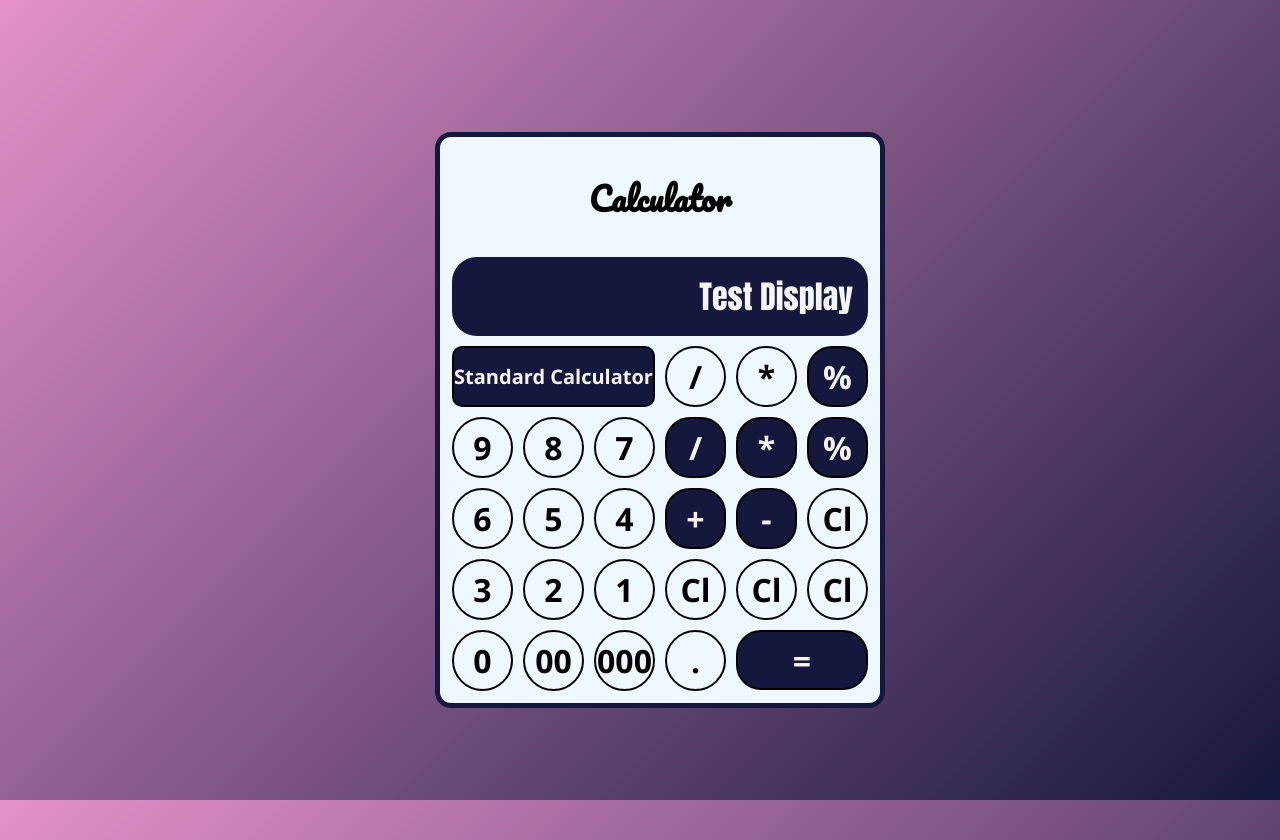
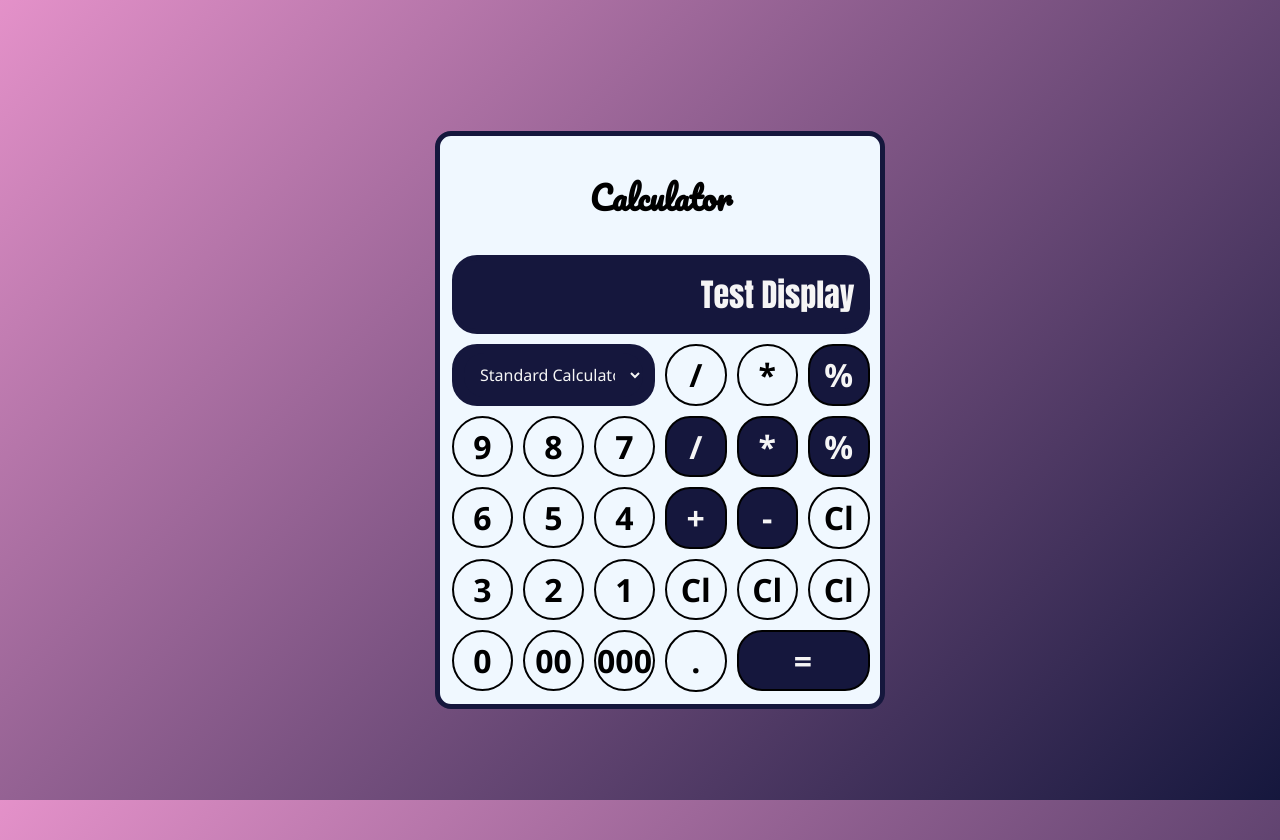
Before and after one commit to Tahirm9912/Calculator, a plain HTML site: page index.html in a window 1280 px wide. Shown: the top 840 px of the page. Drawn offline with Linux system fonts and the light colour scheme.

Commit message:
Finalized CSS

```diff
--- a/Resources/styles.css
+++ b/Resources/styles.css
@@ -1,6 +1,5 @@
 @import url('https://fonts.googleapis.com/css2?family=Pacifico&display=swap');
 
-/* Global reset and body styling */
 body {
   margin: 0;
   padding: 20px;
@@ -17,7 +16,7 @@ body {
 
 .root {
   background-color: aliceblue;
-  width: 450px;           /* default desktop width */
+  width: 450px;
   max-width: 95vw;
   padding: 12px;
   border: 5px solid #15173d;
@@ -25,9 +24,9 @@ body {
 
   display: grid;
   grid-template-columns: repeat(6, 1fr);
-  grid-auto-rows: minmax(60px, auto); /* make rows expand automatically */
-  gap: 10px;                        /* reduce gap to fit better */
-  box-sizing: border-box;            /* include padding and border in size */
+  grid-auto-rows: minmax(60px, auto);
+  gap: 10px;
+  box-sizing: border-box;
 }
 
 .display {
@@ -42,18 +41,17 @@ body {
   padding: 10px;
   font-size: 2em;
   font-family: Impact, Haettenschweiler, 'Arial Narrow Bold', sans-serif;
-  box-sizing: border-box; /* ensure padding included */
+  box-sizing: border-box;
 }
 
-/* Buttons */
 .btn_div {
   border: 2px solid black;
   border-radius: 50%;
   display: flex;
   justify-content: center;
   align-items: center;
-  min-height: 50px;          /* minimum size */
-  aspect-ratio: 1;            /* keeps square shape */
+  min-height: 50px;
+  aspect-ratio: 1;
   box-sizing: border-box;
   cursor: pointer;
 }
@@ -66,7 +64,6 @@ body {
   aspect-ratio: 2.2;
 }
 
-/* Heading */
 .main_heading {
   grid-column: span 6;
   display: flex;
@@ -78,17 +75,14 @@ body {
   font-size: 2em;
 }
 
-/* Display Area */
 
-
-/* Buttons */
 
 
 .btn_div:hover {
   transform: scale(1.1);
 }
 
-/* Special buttons */
+
 
 
 .btnplus, .btnminus, .btnmul, .btndiv, .btnper {
@@ -132,11 +126,46 @@ body {
 }
 
 
-.btnSelection{
-    grid-column: span 3;
-    aspect-ratio: 3.33;
-    border-radius: 10px;
-    background-color: #15173d;
-    color: whitesmoke;
-    font-size: 10px;
+
+
+.btnSelection {
+  grid-column: span 3;
+  border-radius: 25px;
+  background-color: #15173d;
+  display: flex;
+  justify-content: center;
+  align-items: center;
+  aspect-ratio: 3.3;
+  box-sizing: border-box;
+  border: 2px solid #15173d;
 }
+
+.btnSelection .form-container {
+  width: 90%;
+  margin: 0;
+  padding: 0;
+}
+
+.btnSelection select {
+  width: 100%;
+  padding: 10px 12px;
+  font-size: 1em;
+  border-radius: 20px;
+  border: none;
+  outline: none;
+  background-color: #15173d;
+  cursor: pointer;
+  font-family: 'Segoe UI', Tahoma, Geneva, Verdana, sans-serif;
+  transition: 0.3s;
+  color: whitesmoke;
+}
+
+.btnSelection select:focus {
+  border-color:#15173d;
+  box-shadow: 0 0 5px rgba(228,145,201,0.5);
+}
+
+.btnSelection option {
+  color: #15173d;
+  background-color: #fff;
+}
--- a/index.html
+++ b/index.html
@@ -21,13 +21,15 @@
             </div>
         </div>
         <div class="btn_div btnSelection">
-            <div class="btn btn1">
-            <form>
+  <form class="form-container">
+    <select name="calType" id="calType">
+      <option value="standard">Standard Calculator</option>
+      <option value="scientific">Scientific Calculator</option>
+      <option value="programmer">Programmer Calculator</option>
+    </select>
+  </form>
+</div>
 
-            </form>
-              <h1>Standard Calculator</h1>
-            </div>
-        </div>
 
         <div class="btn_div btnCls">
             <div class="btn btn1">
```
